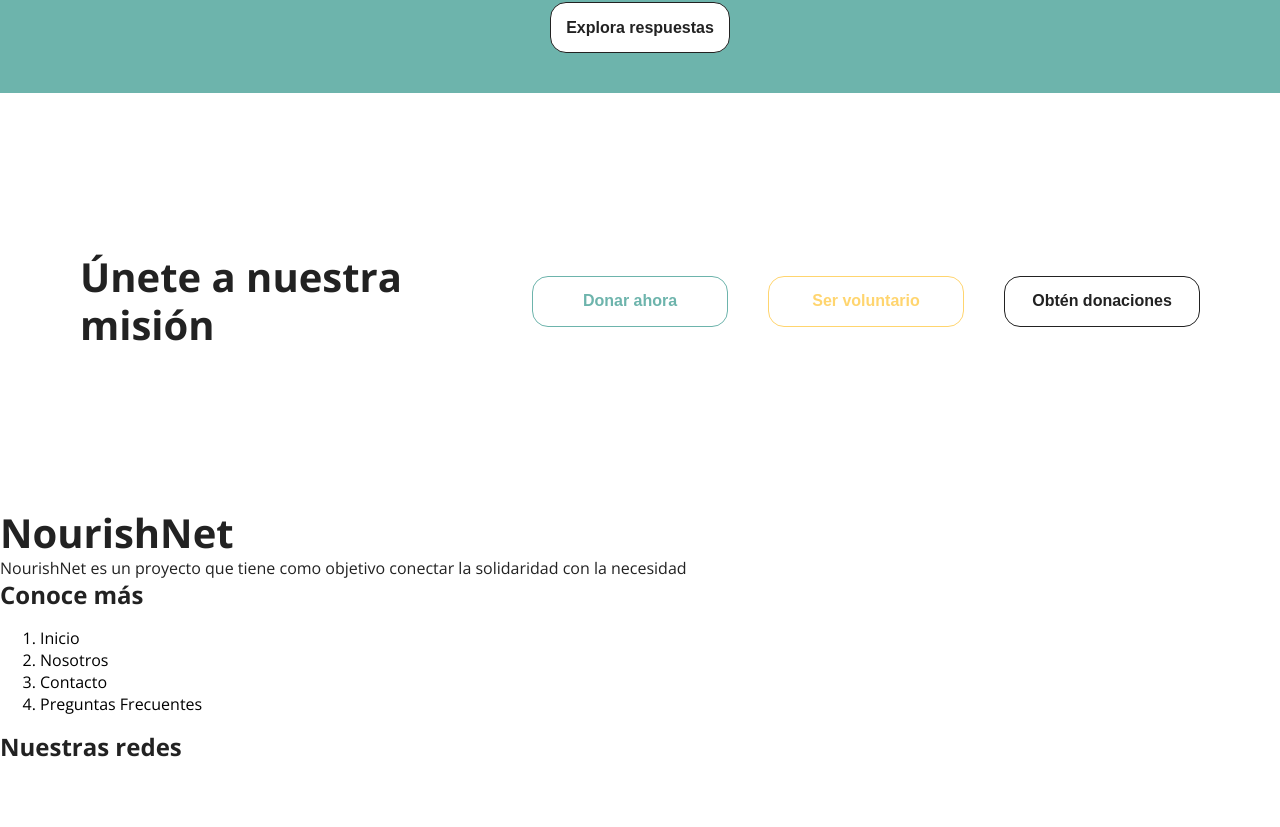
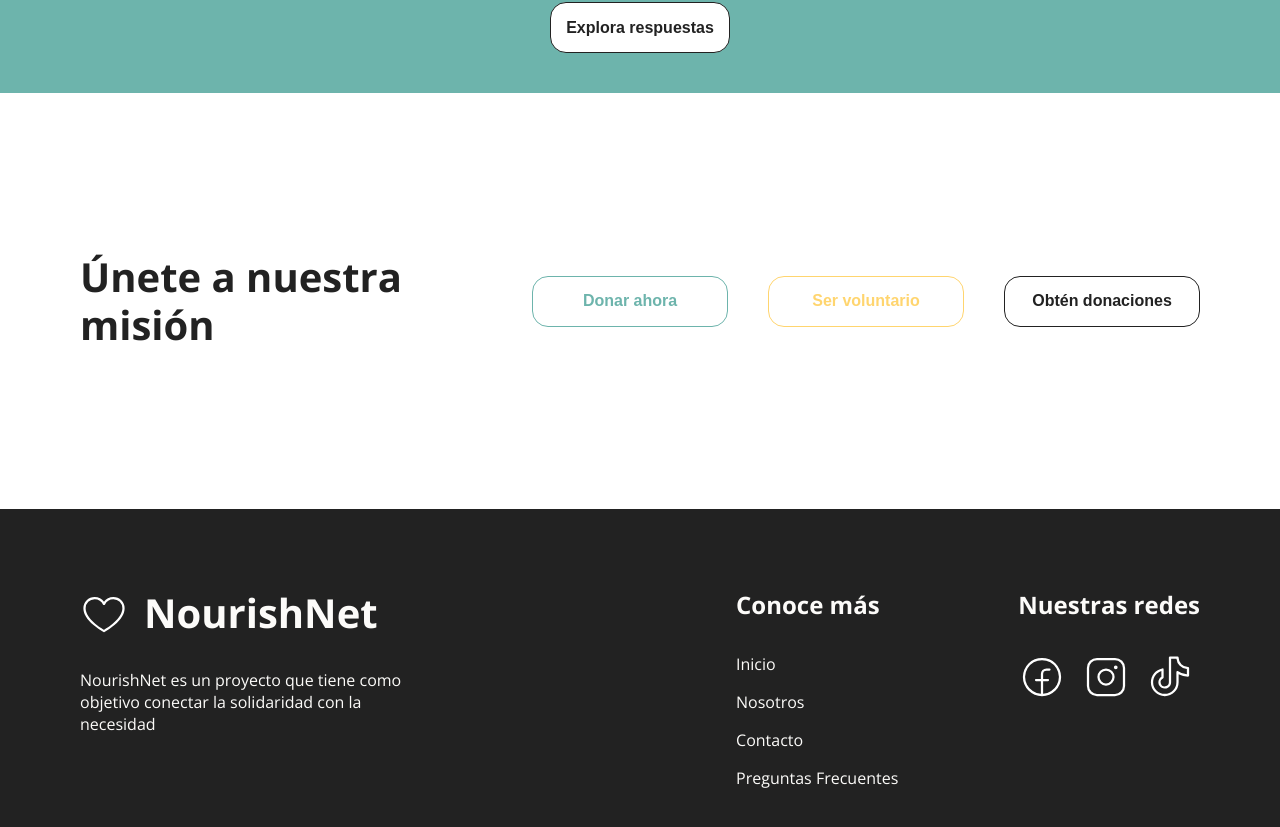
Before and after one commit to amh0/nourish-net, a React (Create React App) app in the folder frontend/: page / in a window 1280 px wide. Shown: the part 3428-4255 px from the top of the page. Before the commit the page ends 4207 px from the top, so only its background shows below. Built offline with nearby package versions, Linux system fonts and the light colour scheme.

Commit message:
add styles to footer component

```diff
--- a/frontend/package.json
+++ b/frontend/package.json
@@ -3,6 +3,7 @@
   "version": "0.1.0",
   "private": true,
   "dependencies": {
+    "@phosphor-icons/react": "^2.0.15",
     "@testing-library/jest-dom": "^5.17.0",
     "@testing-library/react": "^13.4.0",
     "@testing-library/user-event": "^13.5.0",
--- a/frontend/src/components/footer/Footer.css
+++ b/frontend/src/components/footer/Footer.css
@@ -0,0 +1,50 @@
+@import url(../globals.css);
+.footer {
+  display: flex;
+  gap: 120px;
+  justify-content: space-between;
+  box-sizing: border-box;
+  background-color: var(--text);
+  padding: 80px;
+  height: 340px;
+}
+.footer,
+.footer .title3,
+.footer .title5,
+.footer .parr1 {
+  color: var(--background2);
+}
+.logo-section {
+  display: flex;
+  gap: 16px;
+  align-items: center;
+  margin-bottom: 32px;
+}
+.description-section {
+  width: 330px;
+}
+.links-section .title5 {
+  margin-bottom: 32px;
+}
+.links-wrapper {
+  list-style: none;
+  padding: 0;
+  font-size: var(--parr1);
+}
+.links-wrapper .link {
+  color: var(--background2);
+}
+.links-wrapper li {
+  margin-bottom: 16px;
+}
+.socials-section .title5 {
+  margin-bottom: 32px;
+}
+.socials-wrapper {
+  display: flex;
+  flex-wrap: wrap;
+  gap: 16px;
+}
+.footer-filler {
+  flex: 1;
+}
--- a/frontend/src/components/footer/Footer.jsx
+++ b/frontend/src/components/footer/Footer.jsx
@@ -1,11 +1,18 @@
 import React from "react";
-
+import { Link } from "react-router-dom";
+import "./Footer.css";
+import {
+  Heart,
+  FacebookLogo,
+  InstagramLogo,
+  TiktokLogo,
+} from "@phosphor-icons/react";
 const Footer = () => {
   return (
     <div className="footer">
       <div className="description-section">
         <div className="logo-section">
-          <div></div>
+          <Heart size={48} color="#ffffff" weight="light" />
           <h3 className="title3">NourishNet</h3>
         </div>
         <p className="parr1">
@@ -13,25 +20,30 @@ const Footer = () => {
           solidaridad con la necesidad{" "}
         </p>
       </div>
+      <div className="footer-filler"></div>
       <div className="links-section">
         <h5 className="title5">Conoce más</h5>
-        <div className="links-wrapper">
-          <ol>
-            <li>Inicio</li>
-            <li>Nosotros</li>
-            <li>Contacto</li>
-            <li>Preguntas Frecuentes</li>
-          </ol>
-        </div>
+        <ol className="links-wrapper">
+          <li>
+            <Link className="link">Inicio</Link>
+          </li>
+          <li>
+            <Link className="link">Nosotros</Link>
+          </li>
+          <li>
+            <Link className="link">Contacto</Link>
+          </li>
+          <li>
+            <Link className="link">Preguntas Frecuentes</Link>
+          </li>
+        </ol>
       </div>
       <div className="socials-section">
         <h5 className="title5">Nuestras redes</h5>
         <div className="socials-wrapper">
-          <ol>
-            <div className="icon-placeholder"></div>
-            <div className="icon-placeholder"></div>
-            <div className="icon-placeholder"></div>
-          </ol>
+          <FacebookLogo size={48} color="#ffffff" weight="light" />
+          <InstagramLogo size={48} color="#ffffff" weight="light" />
+          <TiktokLogo size={48} color="#ffffff" weight="light" />
         </div>
       </div>
     </div>
```
Also changed, not shown: 1 other file (tests, documents, lock files or other folders).
